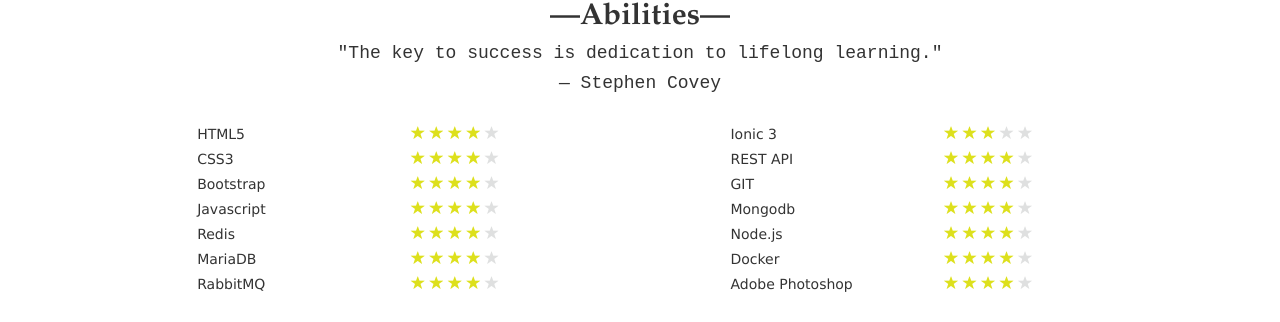
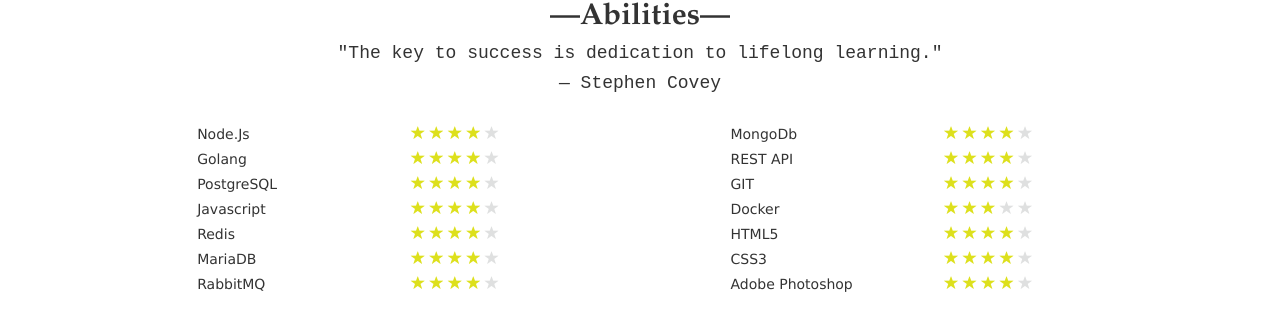
Before and after one commit to razidev/resume, a plain HTML site: page index.html in a window 1280 px wide. Shown: the part 2058-2380 px from the top of the page. Drawn offline with nearby package versions, Linux system fonts and the light colour scheme.

Commit message:
update ability

```diff
--- a/index.html
+++ b/index.html
@@ -262,7 +262,7 @@
 				<div id="abilities">
 					<ul class="no-bullets">
 						<li data-aos="fade-down" data-aos-duration="2500">
-							<span class="ability-title value">HTML5
+							<span class="ability-title value">Node.Js
 								<span class="ability-score">
 									<span class="glyphicon glyphicon-star filled"></span>
 									<span class="glyphicon glyphicon-star filled"></span>
@@ -273,7 +273,7 @@
 							</span>
 						</li>
 						<li data-aos="fade-down" data-aos-duration="2500">
-							<span class="ability-title value">CSS3
+							<span class="ability-title value">Golang
 								<span class="ability-score">
 									<span class="glyphicon glyphicon-star filled"></span>
 									<span class="glyphicon glyphicon-star filled"></span>
@@ -284,7 +284,7 @@
 							</span>
 						</li>
 						<li data-aos="fade-down" data-aos-duration="2500">
-							<span class="ability-title value">Bootstrap
+							<span class="ability-title value">PostgreSQL
 								<span class="ability-score">
 									<span class="glyphicon glyphicon-star filled"></span>
 									<span class="glyphicon glyphicon-star filled"></span>
@@ -346,12 +346,12 @@
 				<div id="abilities">
 					<ul class="no-bullets">
 						<li data-aos="fade-down" data-aos-duration="2500">
-							<span class="ability-title value" >Ionic 3
+							<span class="ability-title value" >MongoDb
 								<span class="ability-score">
 									<span class="glyphicon glyphicon-star filled"></span>
 									<span class="glyphicon glyphicon-star filled"></span>
 									<span class="glyphicon glyphicon-star filled"></span>
-									<span class="glyphicon glyphicon-star"></span>
+									<span class="glyphicon glyphicon-star filled"></span>
 									<span class="glyphicon glyphicon-star"></span>
 								</span>
 							</span>
@@ -379,7 +379,18 @@
 							</span>
 						</li>
 						<li data-aos="fade-down" data-aos-duration="2500">
-							<span class="ability-title value" >Mongodb
+							<span class="ability-title value" >Docker
+								<span class="ability-score">
+									<span class="glyphicon glyphicon-star filled"></span>
+									<span class="glyphicon glyphicon-star filled"></span>
+									<span class="glyphicon glyphicon-star filled"></span>
+									<span class="glyphicon glyphicon-star"></span>
+									<span class="glyphicon glyphicon-star"></span>
+								</span>
+							</span>
+						</li>
+						<li data-aos="fade-down" data-aos-duration="2500">
+							<span class="ability-title value" >HTML5
 								<span class="ability-score">
 									<span class="glyphicon glyphicon-star filled"></span>
 									<span class="glyphicon glyphicon-star filled"></span>
@@ -390,18 +401,7 @@
 							</span>
 						</li>
 						<li data-aos="fade-down" data-aos-duration="2500">
-							<span class="ability-title value" >Node.js
-								<span class="ability-score">
-									<span class="glyphicon glyphicon-star filled"></span>
-									<span class="glyphicon glyphicon-star filled"></span>
-									<span class="glyphicon glyphicon-star filled"></span>
-									<span class="glyphicon glyphicon-star filled"></span>
-									<span class="glyphicon glyphicon-star"></span>
-								</span>
-							</span>
-						</li>
-						<li data-aos="fade-down" data-aos-duration="2500">
-							<span class="ability-title value">Docker
+							<span class="ability-title value">CSS3
 								<span class="ability-score">
 									<span class="glyphicon glyphicon-star filled"></span>
 									<span class="glyphicon glyphicon-star filled"></span>
```
